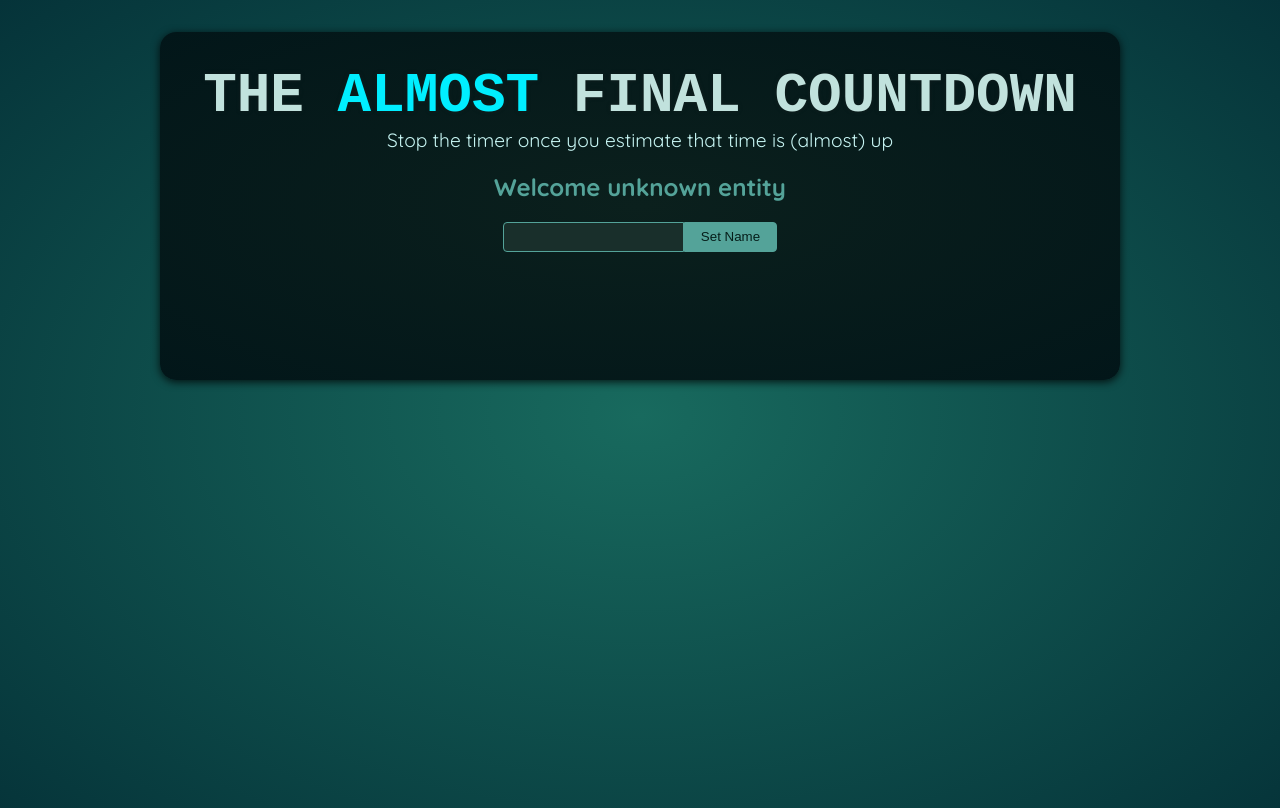
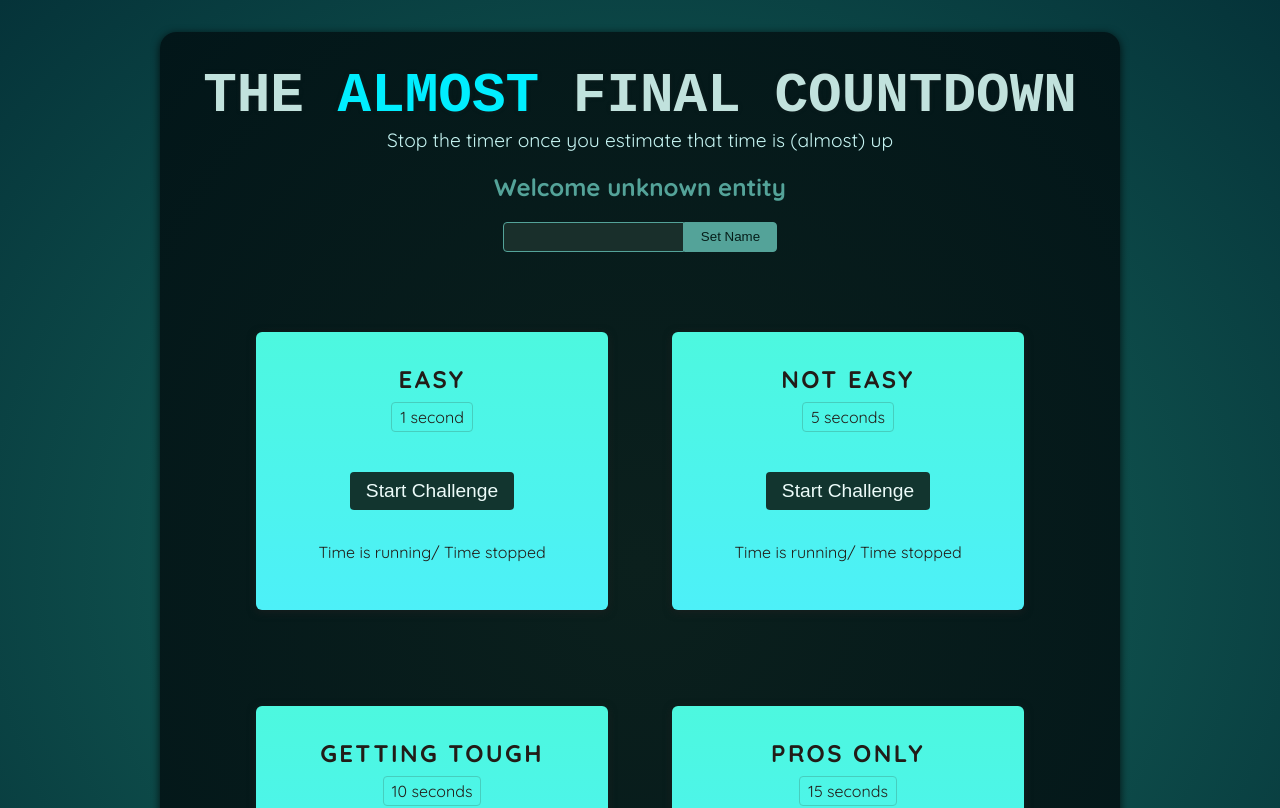
Before and after one commit to saptarsidebnath98/Countdown-App, a React (Vite) app: page / in a window 1280 px wide. Shown: the top 808 px of the page. Built offline with nearby package versions, Linux system fonts and the light colour scheme; a web font is replaced by a local one.

Commit message:
TimeChallenge.jsx Player.jsx created

```diff
--- a/src/App.jsx
+++ b/src/App.jsx
@@ -1,10 +1,16 @@
 import Player from './components/Player.jsx';
+import TimerChallenge from './components/TimerChallenge.jsx';
 
 function App() {
   return (
     <>
       <Player />
-      <div id="challenges"></div>
+      <div id="challenges">
+        <TimerChallenge title="Easy" targetTime={1}/>
+        <TimerChallenge title="Not easy" targetTime={5}/>
+        <TimerChallenge title="Getting tough" targetTime={10}/>
+        <TimerChallenge title="Pros only" targetTime={15}/>
+      </div>
     </>
   );
 }
--- a/src/components/Player.jsx
+++ b/src/components/Player.jsx
@@ -1,10 +1,20 @@
+import { useRef, useState } from "react";
+
 export default function Player() {
+  const playerName = useRef();
+
+  const [enteredPlayerName, setEnteredPlayerName] = useState();
+
+  function handleClick(){
+    setEnteredPlayerName(playerName.current.value);
+    playerName.current.value = '';
+  }
   return (
     <section id="player">
-      <h2>Welcome unknown entity</h2>
+      <h2>Welcome {enteredPlayerName ?? 'unknown entity'}</h2>
       <p>
-        <input type="text" />
-        <button>Set Name</button>
+        <input ref={playerName} type="text"/>
+        <button onClick={handleClick}>Set Name</button>
       </p>
     </section>
   );
--- /dev/null
+++ b/src/components/TimerChallenge.jsx
@@ -0,0 +1,18 @@
+export default function TimerChallenge({title, targetTime}){
+    return (
+        <section className="challenge">
+           <h2>{title}</h2>
+           <p className="challenge-time">
+                {targetTime} second{targetTime > 1 ? 's' : ''}
+           </p>
+           <p>
+               <button>
+                Start Challenge
+               </button>
+           </p>
+           <p className="">
+                Time is running/ Time stopped
+           </p>
+        </section>
+    )
+}
```
